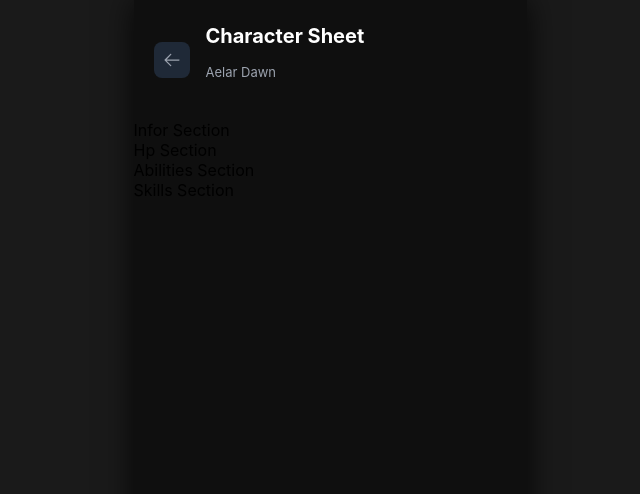
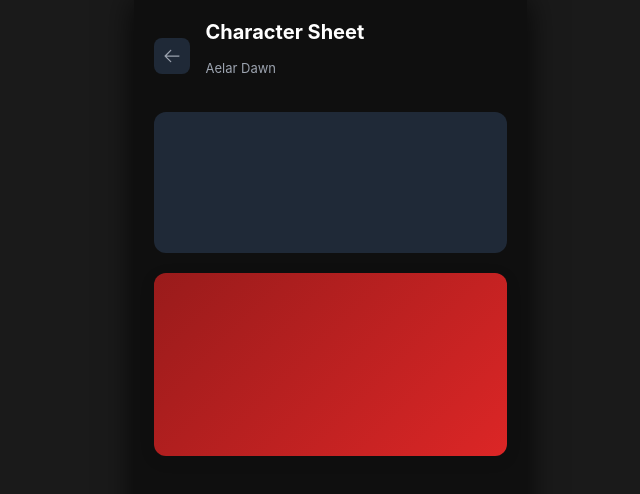
Before and after one commit to Whimsy-rat-trap/dnd-mobile-app, a React (Create React App) app: page /characters in a window 1280 px wide. Shown: the top 494 px of the page, without its empty margins (310-950 px from the left). Built offline with nearby package versions, Linux system fonts and the light colour scheme.

Commit message:
0.0.15 (work on the character sheet page)

```diff
--- a/src/pages/CharacterContainer.css
+++ b/src/pages/CharacterContainer.css
@@ -1,7 +1,7 @@
+/* Хэдер */
 .character-header {
     display: flex;
     align-items: center;
-    padding: 24px 20px;
 }
 
 .back-button {
@@ -13,7 +13,7 @@
     align-items: center;
     justify-content: center;
     cursor: pointer;
-    margin-right: 16px;
+    margin: 24px 16px 24px 20px;
     transition: background 0.2s;
 }
 
@@ -22,6 +22,8 @@
 }
 
 .header-info {
+    width: 161px;
+    margin: 20px 0;
     display: flex;
     flex-direction: column;
     gap: 4px;
@@ -41,7 +43,36 @@
     color: #9ca3af;
 }
 
-/* Секции контента */
+/* Контент */
 .character-content {
+    display: flex;
+    flex-direction: column;
+    align-items: center;
+    gap: 20px;
+    padding: 0 20px;
+}
+
+/* Info Section */
+.section-info {
+    width: 353px;
+    height: 141px;
+    padding: 16px;
+    border-radius: 12px;
+    background: #1f2937;
+}
+
+/* HP Section */
+.section-hp {
+    width: 353px;
+    height: 183px;
+    padding: 20px;
+    border-radius: 12px;
+    background: linear-gradient(315deg, #dc2626 0%, #991b1b 100%);
+    box-shadow: 0 4px 16px 0 rgba(0, 0, 0, 0.1);
+}
+
+/* Abilities и Skills */
+.section-abilities,
+.section-skills {
 
 }
--- a/src/pages/CharacterContainer.tsx
+++ b/src/pages/CharacterContainer.tsx
@@ -6,12 +6,11 @@ const CharacterContainer: React.FC = () => {
     const navigate = useNavigate();
 
     const handleBack = () => {
-        navigate(-1); // или '/dashboard'
+        navigate(-1);
     };
 
     return (
         <div className="character-page">
-            {/* Хэдер */}
             <header className="character-header">
                 <div className="back-button" onClick={handleBack}>
                     <svg
@@ -33,12 +32,19 @@ const CharacterContainer: React.FC = () => {
                 </div>
             </header>
 
-            {/* Контент */}
             <div className="character-content">
-                <div className="section-info">Infor Section</div>
-                <div className="section-hp">Hp Section</div>
-                <div className="section-abilities">Abilities Section</div>
-                <div className="section-skills">Skills Section</div>
+                <div className="section-info">
+
+                </div>
+                <div className="section-hp">
+
+                </div>
+                <div className="section-abilities">
+
+                </div>
+                <div className="section-skills">
+
+                </div>
             </div>
         </div>
     );
```
